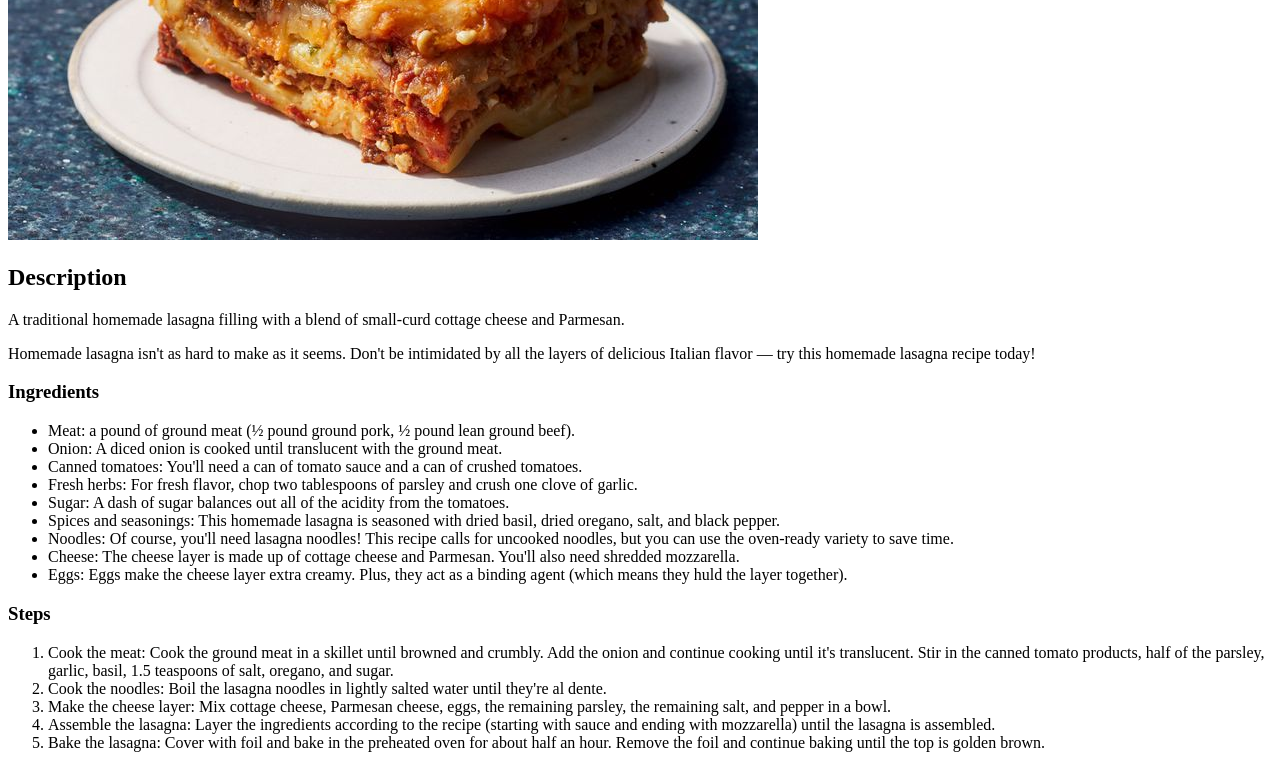
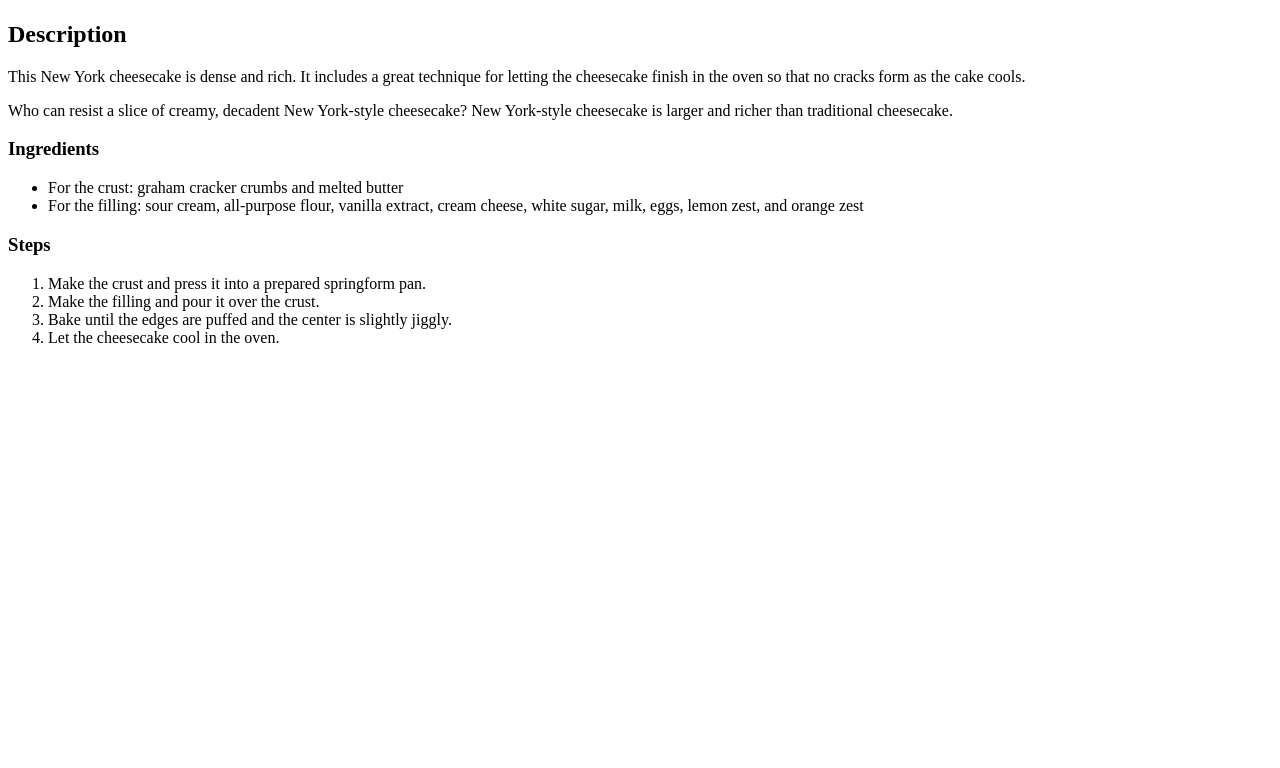
Before and after one commit to ai4matt/odin-recipes, a plain HTML site: page recipes/cheesecake.html in a window 1280 px wide. Shown: the part 429-1197 px from the top of the page. After the commit the page ends 800 px from the top, so only its background shows below. Drawn offline with Linux system fonts and the light colour scheme.

Commit message:
Edit cheesecake recipe

```diff
--- a/recipes/cheesecake.html
+++ b/recipes/cheesecake.html
@@ -9,40 +9,25 @@
 
 <body>
     <a href="../index.html">Home</a>
-    <h1>Lasagna</h1>
-    <img src="../images/lasagna.jpg">
+    <h1>Cheesecake</h1>
+    <img src="../images/cheesecake.jpg" width="320">
     <h2>Description</h2>
-    <p>A traditional homemade lasagna filling with a blend of small-curd cottage cheese and Parmesan.</p>
-    <p>Homemade lasagna isn't as hard to make as it seems. Don't be intimidated by all the layers of delicious Italian
-        flavor — try this homemade lasagna recipe today!</p>
+    <p>This New York cheesecake is dense and rich. It includes a great technique for letting the cheesecake finish in
+        the oven so that no cracks form as the cake cools.</p>
+    <p>Who can resist a slice of creamy, decadent New York-style cheesecake? New York-style cheesecake is larger and
+        richer than traditional cheesecake.</p>
     <h3>Ingredients</h3>
     <ul>
-        <li>Meat: a pound of ground meat (½ pound ground pork, ½ pound lean ground beef).</li>
-        <li>Onion: A diced onion is cooked until translucent with the ground meat.</li>
-        <li>Canned tomatoes: You'll need a can of tomato sauce and a can of crushed tomatoes.</li>
-        <li>Fresh herbs: For fresh flavor, chop two tablespoons of parsley and crush one clove of garlic.</li>
-        <li>Sugar: A dash of sugar balances out all of the acidity from the tomatoes.</li>
-        <li>Spices and seasonings: This homemade lasagna is seasoned with dried basil, dried oregano, salt, and black
-            pepper.</li>
-        <li>Noodles: Of course, you'll need lasagna noodles! This recipe calls for uncooked noodles, but you can use the
-            oven-ready variety to save time.</li>
-        <li>Cheese: The cheese layer is made up of cottage cheese and Parmesan. You'll also need shredded mozzarella.
-        </li>
-        <li>Eggs: Eggs make the cheese layer extra creamy. Plus, they act as a binding agent (which means they huld the
-            layer together).</li>
+        <li>For the crust: graham cracker crumbs and melted butter</li>
+        <li>For the filling: sour cream, all-purpose flour, vanilla extract, cream cheese, white sugar, milk, eggs,
+            lemon zest, and orange zest</li>
     </ul>
     <h3>Steps</h3>
     <ol>
-        <li>Cook the meat: Cook the ground meat in a skillet until browned and crumbly. Add the onion and continue
-            cooking until it's translucent. Stir in the canned tomato products, half of the parsley, garlic, basil, 1.5
-            teaspoons of salt, oregano, and sugar.</li>
-        <li>Cook the noodles: Boil the lasagna noodles in lightly salted water until they're al dente.</li>
-        <li>Make the cheese layer: Mix cottage cheese, Parmesan cheese, eggs, the remaining parsley, the remaining salt,
-            and pepper in a bowl.</li>
-        <li>Assemble the lasagna: Layer the ingredients according to the recipe (starting with sauce and ending with
-            mozzarella) until the lasagna is assembled.</li>
-        <li>Bake the lasagna: Cover with foil and bake in the preheated oven for about half an hour. Remove the foil and
-            continue baking until the top is golden brown.</li>
+        <li>Make the crust and press it into a prepared springform pan.</li>
+        <li>Make the filling and pour it over the crust.</li>
+        <li>Bake until the edges are puffed and the center is slightly jiggly.</li>
+        <li>Let the cheesecake cool in the oven. </li>
     </ol>
 </body>
 
```
